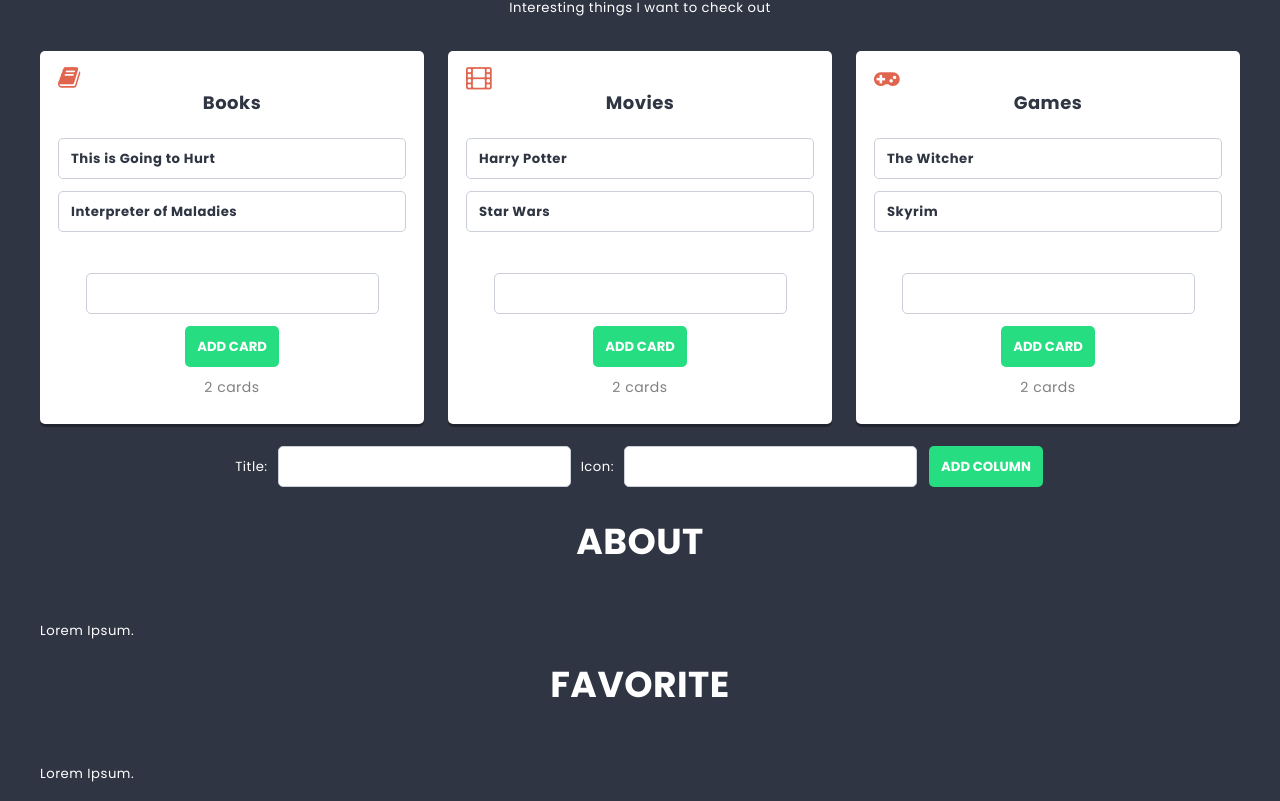
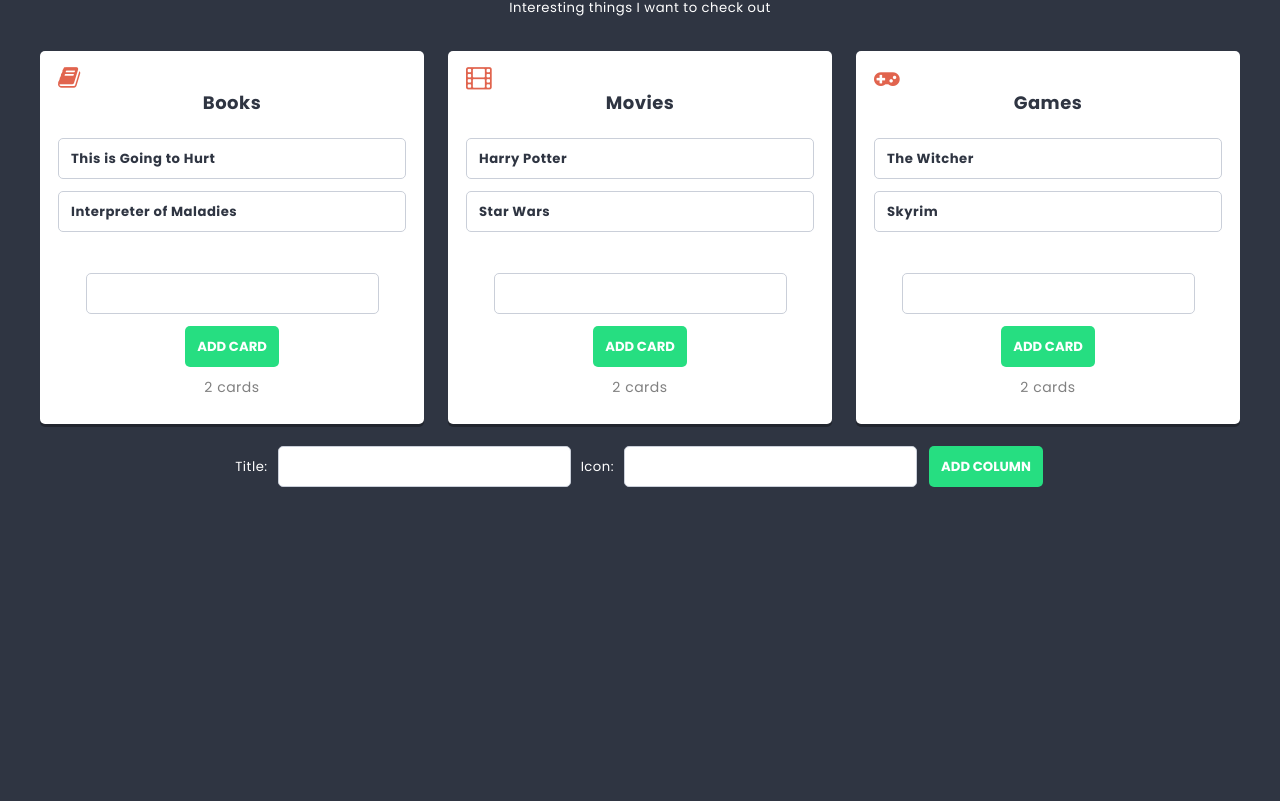
Before and after one commit to dominikamoriak/react-first-app, a React (Create React App) app: page / in a window 1280 px wide. Shown: the part 550-1351 px from the top of the page. After the commit the page ends 1079 px from the top, so only its background shows below. Built offline with nearby package versions, Linux system fonts and the light colour scheme.

Commit message:
Add BrowserRouter to the index.js, add Routes and Route do the App and use

```diff
--- a/src/App.js
+++ b/src/App.js
@@ -3,15 +3,18 @@ import NavBar from './components/NavBar/NavBar.js';
 import Home from './components/Home/Home.js';
 import Favorite from './components/Favorite/Favorite.js';
 import About from './components/About/About.js';
+import { Routes, Route } from 'react-router-dom';
 
 const App = () => {
   return (
     <main>
       <NavBar />
       <Container>
-        <Home />
-        <About />
-        <Favorite />
+        <Routes>
+          <Route path="/" element={<Home />} />
+          <Route path="/about" element={<About />} />
+          <Route path="/favorite" element={<Favorite />} />
+        </Routes>
       </Container>
     </main>
   );
--- a/src/index.js
+++ b/src/index.js
@@ -6,12 +6,15 @@ import App from './App';
 import './styles/normalize.scss';
 import './styles/global.scss';
 import 'font-awesome/css/font-awesome.min.css';
+import { BrowserRouter } from 'react-router-dom';
 
 ReactDOM.render(
   <React.StrictMode>
-    <Provider store={store}>
-      <App />
-    </Provider>
+    <BrowserRouter>
+      <Provider store={store}>
+        <App />
+      </Provider>
+    </BrowserRouter>
   </React.StrictMode>,
   document.querySelector('#root')
 );
```
